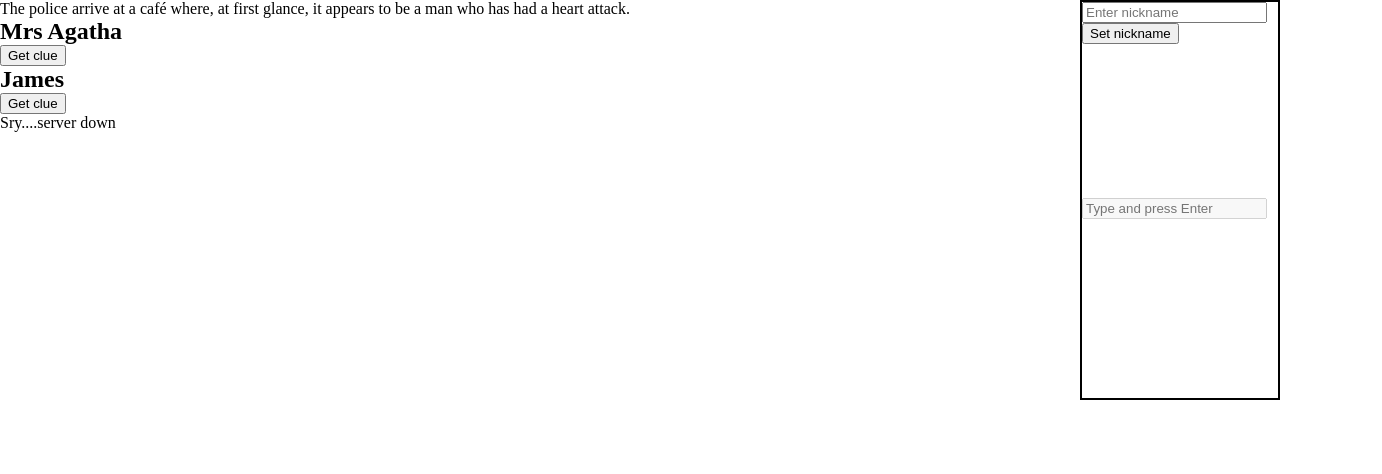
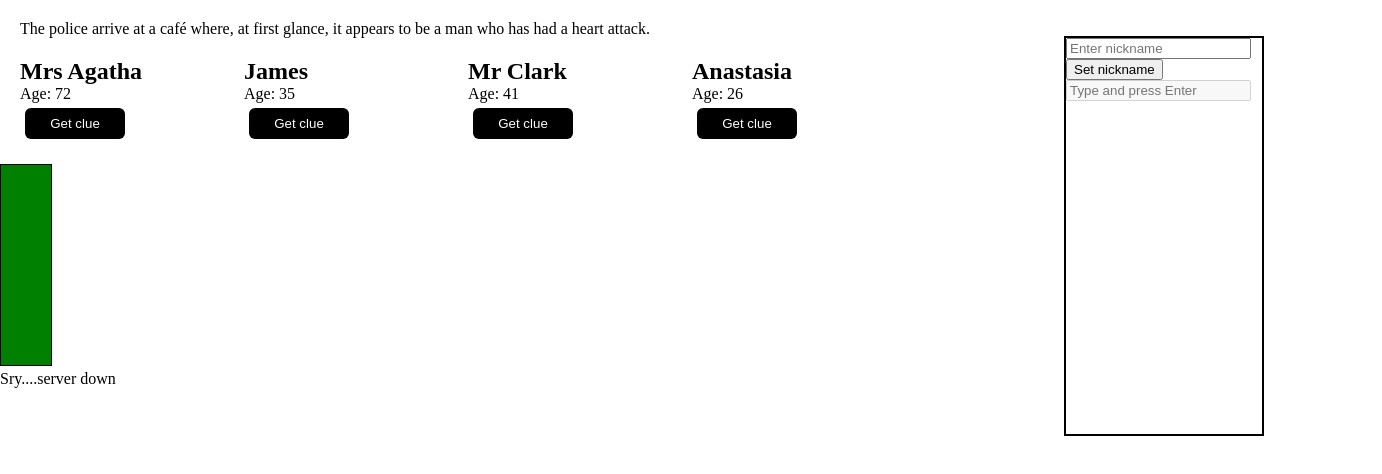
Before and after one commit to ahoijer/case8truecrime, a website: page public/index.html in a window 1280 px wide. Shown: the whole page, 1382 px wide, since content can reach past the window. Drawn offline with Linux system fonts and the light colour scheme.

Commit message:
pop and canvas rectangle is working

```diff
--- a/public/index.html
+++ b/public/index.html
@@ -20,6 +20,14 @@
     <!-- Div for my killer information -->
     <div id="killerInfo"></div>
 
+    <!-- TRYING OUT CANVAS -->
+    <!-- addeventlistner för att rita om canvas när man trycker på clue -->
+    <!-- när man förlorar ett poäng så ritar man om -->
+    <!-- x,y värden, fillstyle, width, height? -->
+    <div class="stapel">
+        <canvas id="rectangle" width="50" height="200" style="border:1px solid black"></canvas>
+    </div>
+
     <!-- server status -->
     <div id="status"></div>
 
@@ -28,12 +36,6 @@
     <input type="text" id="nickname" placeholder="Enter nickname">
     <button id="setNickname">Set nickname</button>
 
-    <!-- addeventlistner för att rita om canvas när man trycker på clue -->
-    <!-- när man förlorar ett poäng så ritar man om -->
-    <!-- x,y värden, fillstyle -->
-    <div class="stapel">
-        <canvas></canvas>
-    </div>
 
     <!-- input chat -->
     <input type="text" id="inputText" placeholder="Type and press Enter" disabled>
--- a/public/js/code.js
+++ b/public/js/code.js
@@ -4,6 +4,9 @@ const setNickname = document.querySelector("#setNickname");
 
 const murderStory = document.getElementById('murderStory');
 const killerInfo = document.getElementById('killerInfo');
+
+const canvas = document.getElementById('rectangle');
+const ctx = canvas.getContext('2d');
 
 
 // variable current user | nickname
@@ -12,6 +15,10 @@ let nickname;
 // my json
 let killer;
 let murderhistory;
+
+// count clues and points
+let count = 0;
+
 
 // use WebSocket >>> make sure server uses same ws port!
 const websocket = new WebSocket("ws://localhost:80");
@@ -22,44 +29,68 @@ fetch('thekillers.json')
 .then((response) => response.json())
 .then((data) => {
 
+    ctx.fillStyle = 'green';
+    ctx.fillRect(0,0,canvas.clientWidth,canvas.clientHeight);
+
     killer = data;
     console.log('killer', killer);
 
     killer.map((thisKiller) => {
 
-        let count = 0;
+        // denna kan läggas ut globalt när jag löst pop()
+        // sen kan jag lägga en global grej för att förändra min rektangel
 
-        console.log(thisKiller);
+        console.log(thisKiller.clues);
 
         //CREATE DIV FOR MY KILLERS
         const myKillers = document.createElement('div');
 
         // CREATE H2 TAG FOR THE NAME OF THE KILLER
         let h2Name = document.createElement('h2');
+        let ptAge = document.createElement('p');
         let buttonClue = document.createElement('button');
 
         buttonClue.addEventListener('click', () => {
-            if (count < 3) {
-                const clues = document.createElement('div');
+            //bara denna raden som ska ändras, det är inget objekt?????????? vad menar han???
+            const currentClue = thisKiller.clues.pop();
+            console.log('currentclue', currentClue)
 
-                clues.innerText = thisKiller.clues[count];
+            if (currentClue) {
 
-                myKillers.appendChild(clues);
+                const divClues = document.createElement('div');
+
+                // denna informationen ska komma från servern, göra en req
+                divClues.innerText = currentClue;
+
+                myKillers.appendChild(divClues);
+
+                console.log('myKillers', myKillers)
 
                 count += 1;
+
+                // Alt 1. reset canvas och rita en mindre när man klickar, en med mindre height än förra
+                                // Alt 2. andra är att man ritar en clearRect (negativ rektangel)
+
+                // använda count för räkna poäng;
+
+                // räkna ut vad jag ska ändra i clearRect för ange hur mycket pixlar som ska försvinna per count
+                ctx.clearRect(0,0, 50 , 20 * count);
+                // console.log("canvas.clientheight", canvas.clientHeight)
+
             }
         })
 
         // DECLARE WHAT MY h2Name SHOULD CONTAIN
         h2Name.innerText = thisKiller.name;
+        ptAge.innerText = thisKiller.age;
         buttonClue.innerText = 'Get clue';
 
         // WHAT SHOULD MYKILLERS CONTAIN
         myKillers.appendChild(h2Name);
+        myKillers.appendChild(ptAge)
         myKillers.appendChild(buttonClue);
 
         // ADD myKillers TO MY BIG DIV killerInfo
-        killerInfo.appendChild(myKillers);
         killerInfo.appendChild(myKillers);
 
 
--- a/public/murderhistory.json
+++ b/public/murderhistory.json
@@ -1,6 +1,6 @@
 [{
     "id": 0,
-    "murderhistory": "The police arrive at a diner where, at first glance, it appears to be a man who has had a heart attack.  The man was big and you can tell he hasn't lived a healthy life so a heart attack is very likely. You can't see any external injuries on him so no crime is suspected. Well after the autopsy, a suspicion was raised when it was clearly seen that he had high levels of rat poison in his body, the food was checked from the diner which did not show any poison. He therefore cannot have been poisoned at the diner. Further investigation showed that the man was homeless and that he lived on and off in both shelters and also various cheap boarding houses. Above all, it was a boarding house which was particularly interesting as he had lived there for the past year. It was run by a person who later turned out to have poisoned several people who lived at the boarding house. The police heard from the neighbors that they noticed a lot of activity in the backyard where some digging had been done. The police were able to find up to 10 bodies after a large excavation.Can you solve the case? Who is the killer?",
+    "murderhistory": "The police arrive at a diner where, at first glance, it appears to be a man who has had a heart attack. The man was big and you can tell he hasn't lived a healthy life so a heart attack is very likely. You can't see any external injuries on him so no crime is suspected. Well after the autopsy, a suspicion was raised when it was clearly seen that he had high levels of rat poison in his body, the food was checked from the diner which did not show any poison. He therefore cannot have been poisoned at the diner. Further investigation showed that the man was homeless and that he lived on and off in both shelters and also various cheap boarding houses. Above all, it was a boarding house which was particularly interesting as he had lived there for the past year. It was run by a person who later turned out to have poisoned several people who lived at the boarding house. The police heard from the neighbors that they noticed a lot of activity in the backyard where some digging had been done. The police were able to find up to 10 bodies after a large excavation.Can you solve the case? Who is the killer?",
     "killer": 0
 },
 {
--- a/public/styles/main.css
+++ b/public/styles/main.css
@@ -14,4 +14,37 @@
     width: 200px;
     height: 400px;
     border: 2px solid black;
+    margin: 16px;
 }
+
+#murderStory {
+    width: 60%;
+    margin: 20px;
+}
+
+#killerInfo {
+    display: grid;
+    grid-template-columns: 1fr 1fr 1fr 1fr;
+    width: 70%;
+    margin: 20px;
+}
+
+#killerInfo button {
+    display: flex;
+    border: none;
+    background-color: black;
+    color: white;
+    padding: 8px;
+    border-radius: 6px;
+    width: 100px;
+    justify-content: center;
+    text-align: center;
+    align-items: center;
+    margin: 5px;
+}
+
+/* #killerInfo p {
+    display: flex;
+    justify-content: center;
+    text-align: center;
+} */
--- a/public/thekillers.json
+++ b/public/thekillers.json
@@ -3,17 +3,44 @@
         "id": 0,
         "image": "url",
         "name": "Mrs Agatha",
-        "age": "72",
+        "age": "Age: 72",
         "clues": [
-            "Envy",
-            "Food and drinks",
-            "Poison"
+            "Character Trait: Envy",
+            "Approach: Food and drinks",
+            "Murderweapon: Poison"
         ]
     },
     {
         "id": 1,
         "image": "url",
         "name": "James",
-        "age": "72"
+        "age": "Age: 35",
+        "clues": [
+            "Obsession",
+            "Kills his victims while they sleep",
+            "Fishing line"
+        ]
+    },
+    {
+        "id": 2,
+        "image": "url",
+        "name": "Mr Clark",
+        "age": "Age: 41",
+        "clues": [
+            "Hate society",
+            "Burglary",
+            "Pistol"
+        ]
+    },
+    {
+        "id": 3,
+        "image": "url",
+        "name": "Anastasia",
+        "age": "Age: 26",
+        "clues": [
+            "The vengeful",
+            "Sneaking forward",
+            "Needle with Neurotoxin"
+        ]
     }
 ]
```
Also changed, not shown: server.js (+20 -8 lines).
